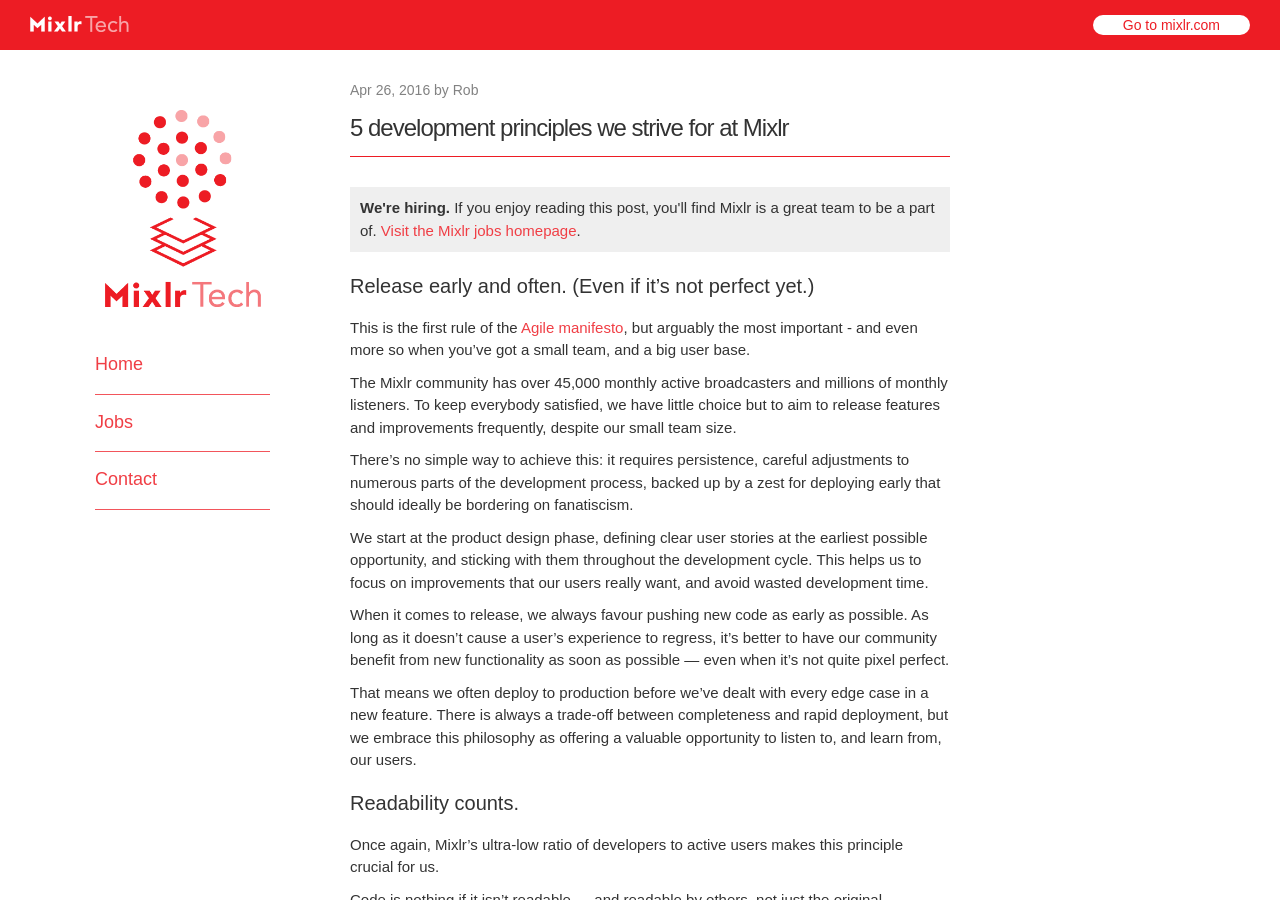
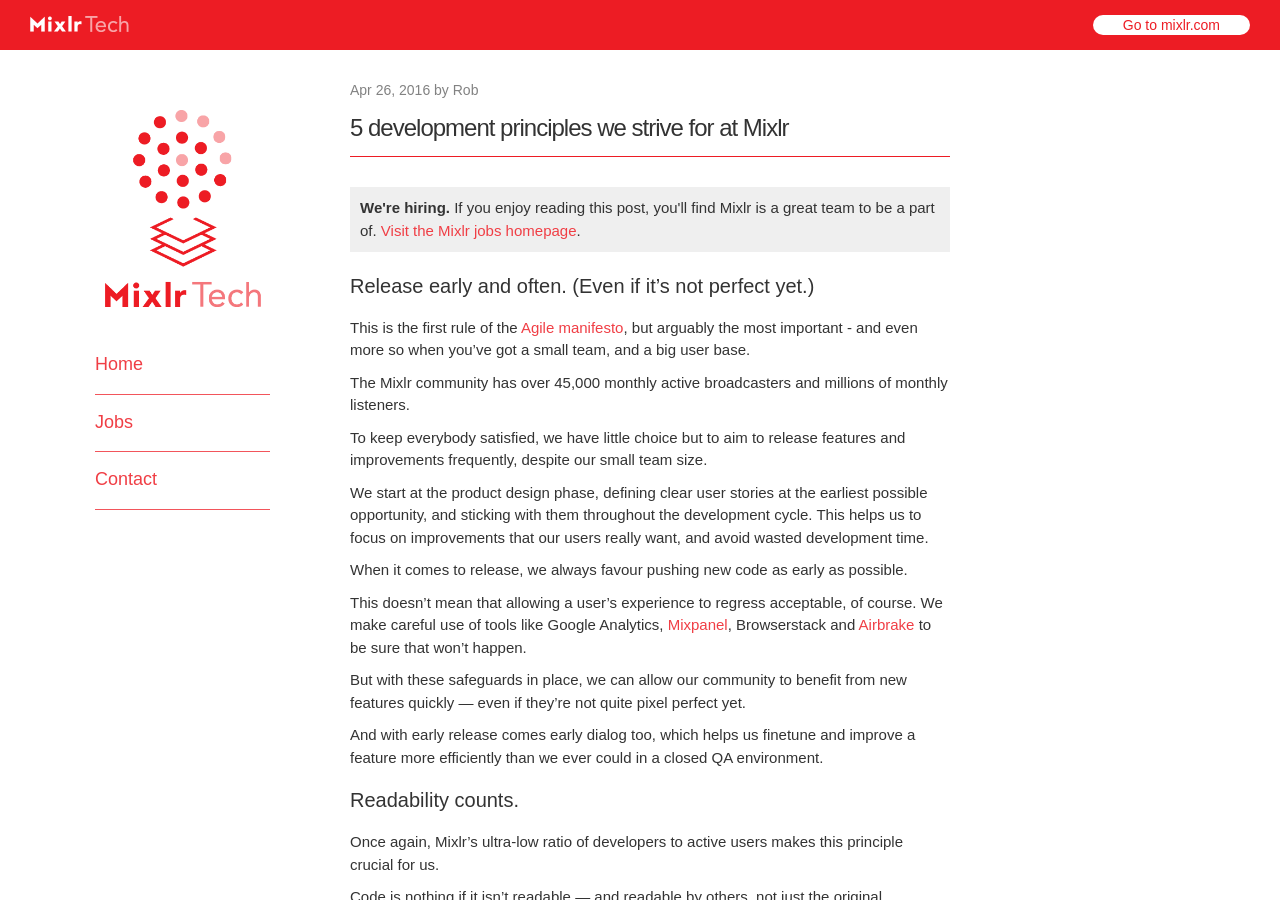
Before and after one commit to mixlr/mixlr.github.io, a Jekyll site: the page built from _posts/2016-04-27-development-principles-mixlr.md, in a window 1280 px wide and 900 px high. Built offline with Jekyll 4.4.1, drawn with Linux system fonts in a browser that asks for light colours; some web fonts are replaced; comment, search, counter and statistics services are not loaded.

Commit message:
Copy tweaks

```diff
--- a/_posts/2016-04-27-development-principles-mixlr.md
+++ b/_posts/2016-04-27-development-principles-mixlr.md
@@ -17,15 +17,19 @@
 
 This is the first rule of the [Agile manifesto](http://agilemanifesto.org/principles.html), but arguably the most important - and even more so when you’ve got a small team, and a big user base.
 
-The Mixlr community has over 45,000 monthly active broadcasters and millions of monthly listeners. To keep everybody satisfied, we have little choice but to aim to release features and improvements frequently, despite our small team size.
+The Mixlr community has over 45,000 monthly active broadcasters and millions of monthly listeners.
 
-There’s no simple way to achieve this: it requires persistence, careful adjustments to numerous parts of the development process, backed up by a zest for deploying early that should ideally be bordering on fanatiscism.
+To keep everybody satisfied, we have little choice but to aim to release features and improvements frequently, despite our small team size.
 
 We start at the product design phase, defining clear user stories at the earliest possible opportunity, and sticking with them throughout the development cycle. This helps us to focus on improvements that our users really want, and avoid wasted development time.
 
-When it comes to release, we always favour pushing new code as early as possible. As long as it doesn’t cause a user’s experience to regress, it’s better to have our community benefit from new functionality as soon as possible --- even when it’s not quite pixel perfect.
+When it comes to release, we always favour pushing new code as early as possible.
 
-That means we often deploy to production before we’ve dealt with every edge case in a new feature. There is always a trade-off between completeness and rapid deployment, but we embrace this philosophy as offering a valuable opportunity to listen to, and learn from, our users.
+This doesn't mean that allowing a user’s experience to regress acceptable, of course. We make careful use of tools like Google Analytics, [Mixpanel](http://www.mixpanel.com), Browserstack and [Airbrake](http://www.airbrake.io) to be sure that won't happen.
+
+But with these safeguards in place, we can allow our community to benefit from new features quickly --- even if they're not quite pixel perfect yet.
+
+And with early release comes early dialog too, which helps us finetune and improve a feature more efficiently than we ever could in a closed QA environment.
 
 #### Readability counts.
 
```
